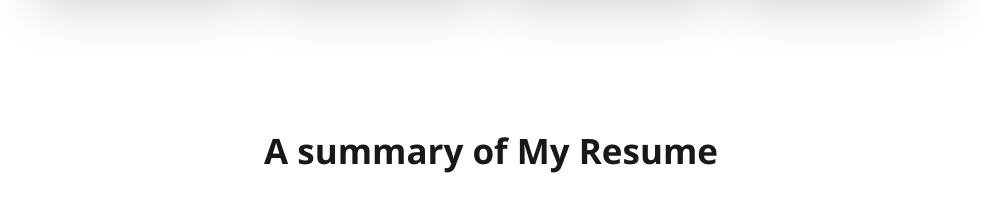
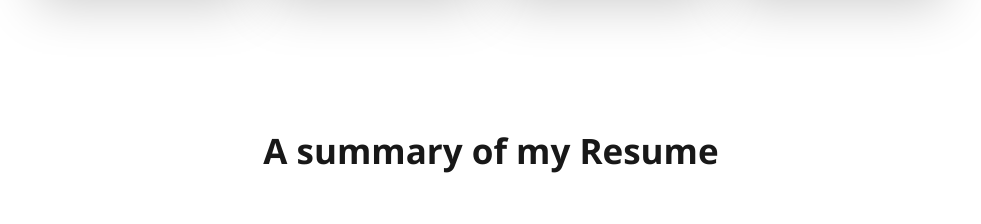
Before and after one commit to tonmoy2034/My-Portfolio-Website, a plain HTML site: page index.html in a window 1280 px wide. Shown: the part 2411-2635 px from the top of the page, without its empty margins (149-1130 px from the left). Drawn offline with nearby package versions, Linux system fonts and the light colour scheme.

Commit message:
for test

```diff
--- a/index.html
+++ b/index.html
@@ -119,7 +119,7 @@
     </section>
     <section id="resume">
       <div class="section-heading">
-        <h2>A summary of My Resume</h2>
+        <h2>A summary of my Resume</h2>
       </div>
       <div class="resume-container">
         <div class="resume-title">
```
